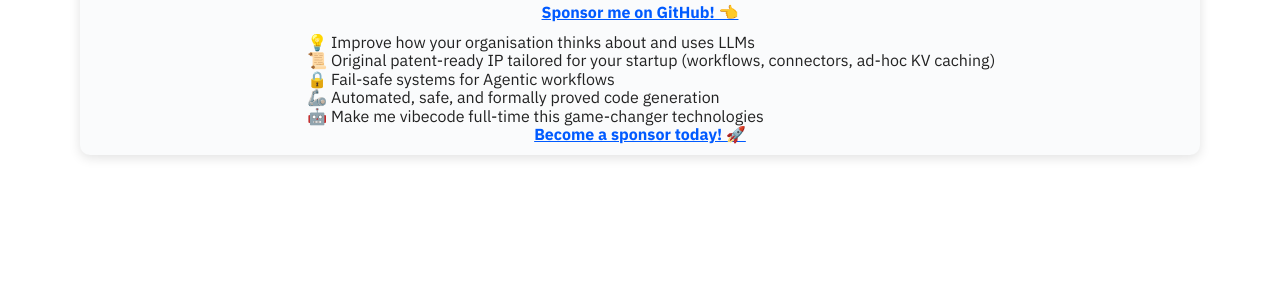
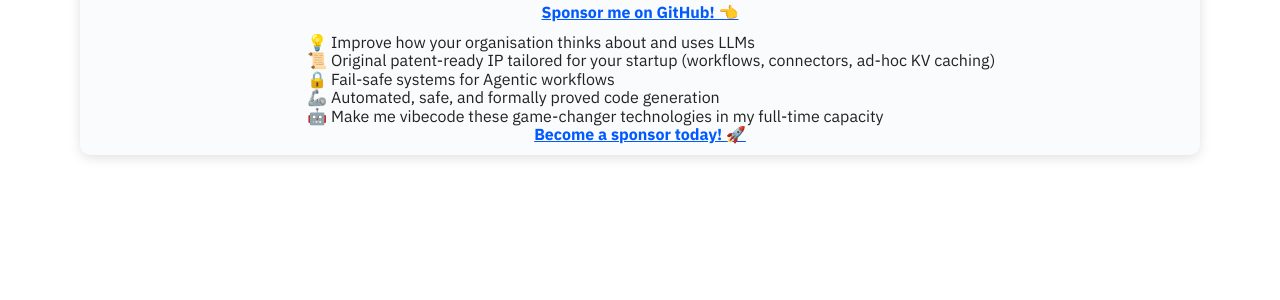
Before and after one commit to Mec-iS/staticwebpage, a Jekyll site: the page built from index.md, in a window 1280 px wide. Shown: the part 541-841 px from the top of the page. Built offline with Jekyll 4.4.1, drawn with Linux system fonts in a browser that asks for light colours; nearby versions of some CDN libraries.

Commit message:
fix sentence

```diff
--- a/_layouts/default.html
+++ b/_layouts/default.html
@@ -91,7 +91,7 @@
         <li>📜 Original patent-ready IP tailored for your startup (workflows, connectors, ad-hoc KV caching)</li>
         <li>🔒 Fail-safe systems for Agentic workflows</li>
         <li>🦾 Automated, safe, and formally proved code generation</li>
-        <li>🤖 Make me vibecode full-time this game-changer technologies</li>
+        <li>🤖 Make me vibecode these game-changer technologies in my full-time capacity</li>
     </ul>
     <div>
         <a href="https://github.com/sponsors/Mec-iS" target="_blank">
```
